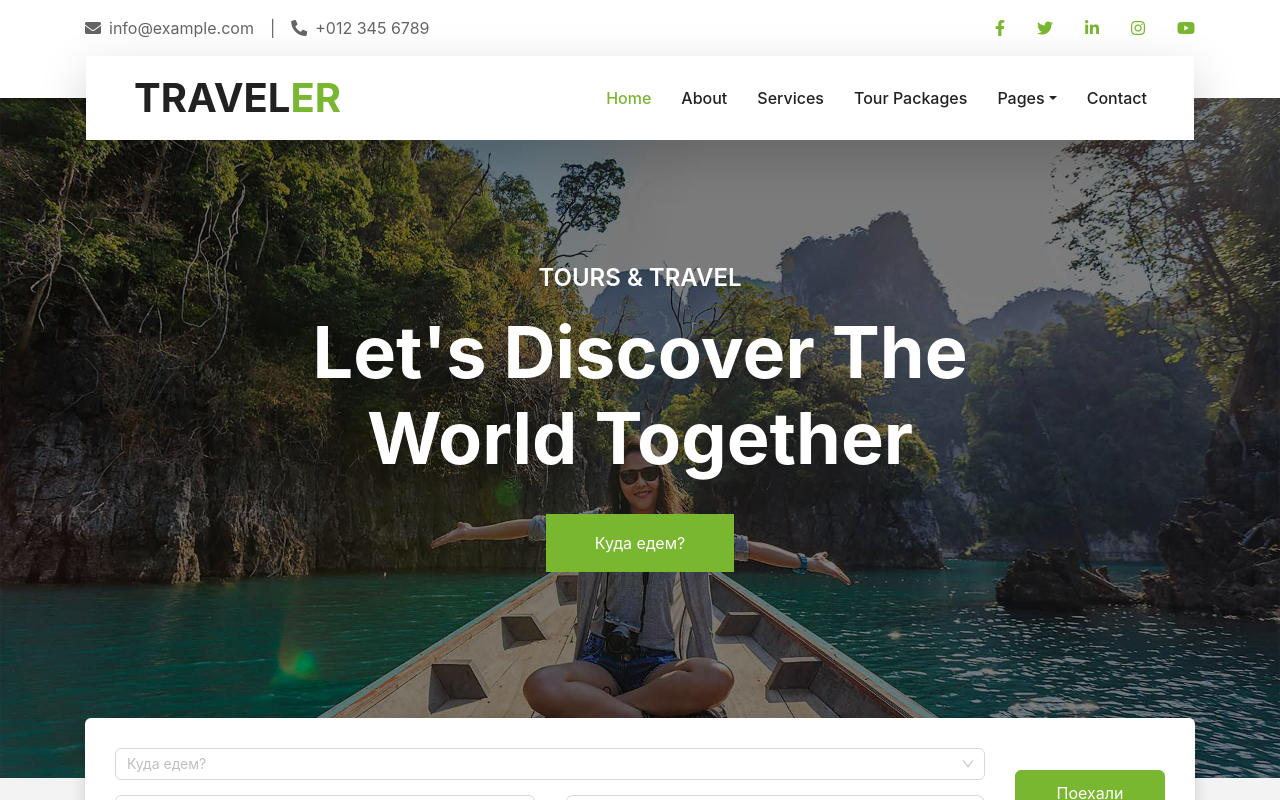
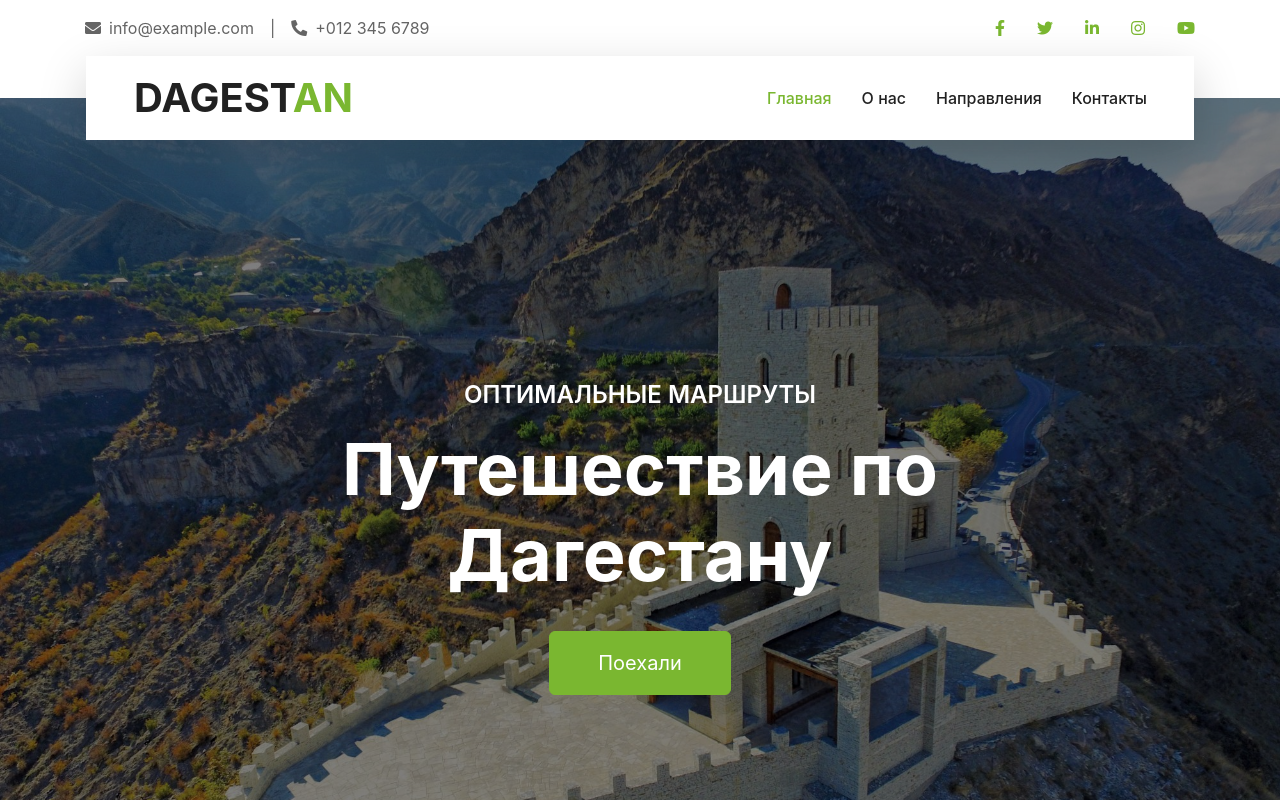
Before and after one commit to Mavludin/travel, a React (Create React App) app: page / in a window 1280 px wide. Shown: the top 800 px of the page. Built offline with nearby package versions, Linux system fonts and the light colour scheme.

Commit message:
fix header

```diff
--- a/src/App.tsx
+++ b/src/App.tsx
@@ -1,6 +1,7 @@
 import 'antd/dist/reset.css';
 import "owl.carousel/dist/assets/owl.carousel.css";
 import "owl.carousel/dist/assets/owl.theme.default.css";
+import { useRef } from 'react';
 import './App.css';
 import { Booking } from './components/Booking/Booking';
 import { Destinations } from './components/Destinations/Destinations';
@@ -10,12 +11,21 @@ import { Testimonials } from './components/Testimonials/Testimonials';
 import { TopCarousel } from './components/TopCarousel/TopCarousel';
 
 function App() {
+
+  const bookingRef = useRef<HTMLDivElement>(null);
+
+  const scrollToBooking = () => {
+    if (!bookingRef.current) return;
+
+    bookingRef.current.scrollIntoView({ behavior: "smooth", block: "center" });
+  };
+
   return (
     <div className="App">
       <Header />
       <NavBar />
-      <TopCarousel />
-      <Booking />
+      <TopCarousel scrollToBooking={scrollToBooking} />
+      <Booking ref={bookingRef} />
       <Destinations />
       <Testimonials />
     </div>
--- a/src/components/Booking/Booking.tsx
+++ b/src/components/Booking/Booking.tsx
@@ -1,10 +1,11 @@
 import { CustomSelect } from '../CustomSelect/CustomSelect';
 import { CustomDatePicker } from '../CustomDatePicker/CustomDatePicker';
 import { InputNumber } from 'antd';
+import { forwardRef } from 'react';
 
-export const Booking = () => {
+export const Booking = forwardRef((props, ref: any) => {
   return (
-    <div className='container-fluid booking mt-5 pb-5'>
+    <div ref={ref} className='container-fluid booking mt-5 pb-5'>
       <div className='container pb-5'>
         <div className='bg-light shadow mainSearch' style={{ padding: 30 }}>
           <div className='row align-items-center' style={{ minHeight: 60 }}>
@@ -58,4 +59,4 @@ export const Booking = () => {
       </div>
     </div>
   );
-};
+});
--- a/src/components/CarouselItem/CarouselItem.tsx
+++ b/src/components/CarouselItem/CarouselItem.tsx
@@ -2,22 +2,23 @@ type Props = {
   imgSrc: string;
   subTitle: string;
   title: string;
+  scrollToBooking: () => void;
 };
 
-
-export const CarouselItem = ({ imgSrc, title, subTitle }: Props): JSX.Element => {
+export const CarouselItem = ({ imgSrc, title, subTitle, scrollToBooking }: Props): JSX.Element => {
   return (
     <>
       <img className="w-100" src={imgSrc} alt="Image1" />
       <div className="carousel-caption d-flex flex-column align-items-center justify-content-center">
         <div className="p-3" style={{ maxWidth: 900 }}>
           <h4 className="text-white text-uppercase mb-md-3">{subTitle}</h4>
-          <h1 className="display-3 text-white mb-md-4">
-            {title}
-          </h1>
+          <h1 className="display-3 text-white mb-md-4">{title}</h1>
 
-          <a className="btn btn-primary py-md-3 px-md-5 mt-2 sliderBtn">
-            Куда едем?
+          <a
+            onClick={scrollToBooking}
+            className="btn btn-primary py-md-3 px-md-5 mt-2 sliderBtn"
+          >
+            Поехали
           </a>
         </div>
       </div>
--- a/src/components/NavBar/NavBar.tsx
+++ b/src/components/NavBar/NavBar.tsx
@@ -4,19 +4,19 @@ export const NavBar = () => {
         <div className="container-lg position-relative p-0 px-lg-3" style={{ zIndex: 9 }}>
             <nav className="navbar navbar-expand-lg bg-light navbar-light shadow-lg py-3 py-lg-0 pl-3 pl-lg-5">
                 <a href="" className="navbar-brand">
-                    <h1 className="m-0 text-primary"><span className="text-dark">TRAVEL</span>ER</h1>
+                    <h1 className="m-0 text-primary"><span className="text-dark">DAGEST</span>AN</h1>
                 </a>
                 <button type="button" className="navbar-toggler" data-toggle="collapse" data-target="#navbarCollapse">
                     <span className="navbar-toggler-icon"></span>
                 </button>
                 <div className="collapse navbar-collapse justify-content-between px-3" id="navbarCollapse">
                     <div className="navbar-nav ml-auto py-0">
-                        <a href="index.html" className="nav-item nav-link active">Home</a>
-                        <a href="about.html" className="nav-item nav-link">About</a>
-                        <a href="service.html" className="nav-item nav-link">Services</a>
-                        <a href="package.html" className="nav-item nav-link">Tour Packages</a>
-                        <div className="nav-item dropdown">
-                            <a href="#" className="nav-link dropdown-toggle" data-toggle="dropdown">Pages</a>
+                        <a href="index.html" className="nav-item nav-link active">Главная</a>
+                        <a href="about.html" className="nav-item nav-link">О нас</a>
+                        <a href="service.html" className="nav-item nav-link">Направления</a>
+                        {/* <a href="package.html" className="nav-item nav-link">Туры</a> */}
+                        {/* <div className="nav-item dropdown">
+                            <a href="#" className="nav-link dropdown-toggle" data-toggle="dropdown">Доп</a>
                             <div className="dropdown-menu border-0 rounded-0 m-0">
                                 <a href="blog.html" className="dropdown-item">Blog Grid</a>
                                 <a href="single.html" className="dropdown-item">Blog Detail</a>
@@ -24,8 +24,8 @@ export const NavBar = () => {
                                 <a href="guide.html" className="dropdown-item">Travel Guides</a>
                                 <a href="testimonial.html" className="dropdown-item">Testimonial</a>
                             </div>
-                        </div>
-                        <a href="contact.html" className="nav-item nav-link">Contact</a>
+                        </div> */}
+                        <a href="contact.html" className="nav-item nav-link">Контакты</a>
                     </div>
                 </div>
             </nav>
--- a/src/components/TopCarousel/TopCarousel.tsx
+++ b/src/components/TopCarousel/TopCarousel.tsx
@@ -7,9 +7,9 @@ import { PrevArrow } from "../PrevArrow/PrevArrow";
 const CAROUSEL_ITEMS = [
   {
     id: 1,
-    subTitle: 'Tours & Travel',
-    title: "Let's Discover The World Together",
-    imgSrc: require('../../assets/img/carousel-1.jpg'),
+    subTitle: 'Оптимальные маршруты',
+    title: "Путешествие по Дагестану",
+    imgSrc: require('../../assets/img/carousel-3.jpg'),
   },
   {
     id: 2,
@@ -19,7 +19,11 @@ const CAROUSEL_ITEMS = [
   },
 ]
 
-export const TopCarousel = () => {
+type Props = {
+  scrollToBooking: () => void;
+}
+
+export const TopCarousel = ({ scrollToBooking }: Props): JSX.Element => {
 
   const [currentItem, setCurrentItem] = useState(0);
 
@@ -79,6 +83,7 @@ export const TopCarousel = () => {
                     imgSrc={item.imgSrc}
                     title={item.title}
                     subTitle={item.subTitle}
+                    scrollToBooking={scrollToBooking}
                   />
                 </div>
               );
```
Also changed, not shown: src/App.css, src/assets/img/carousel-3.jpg (added).
